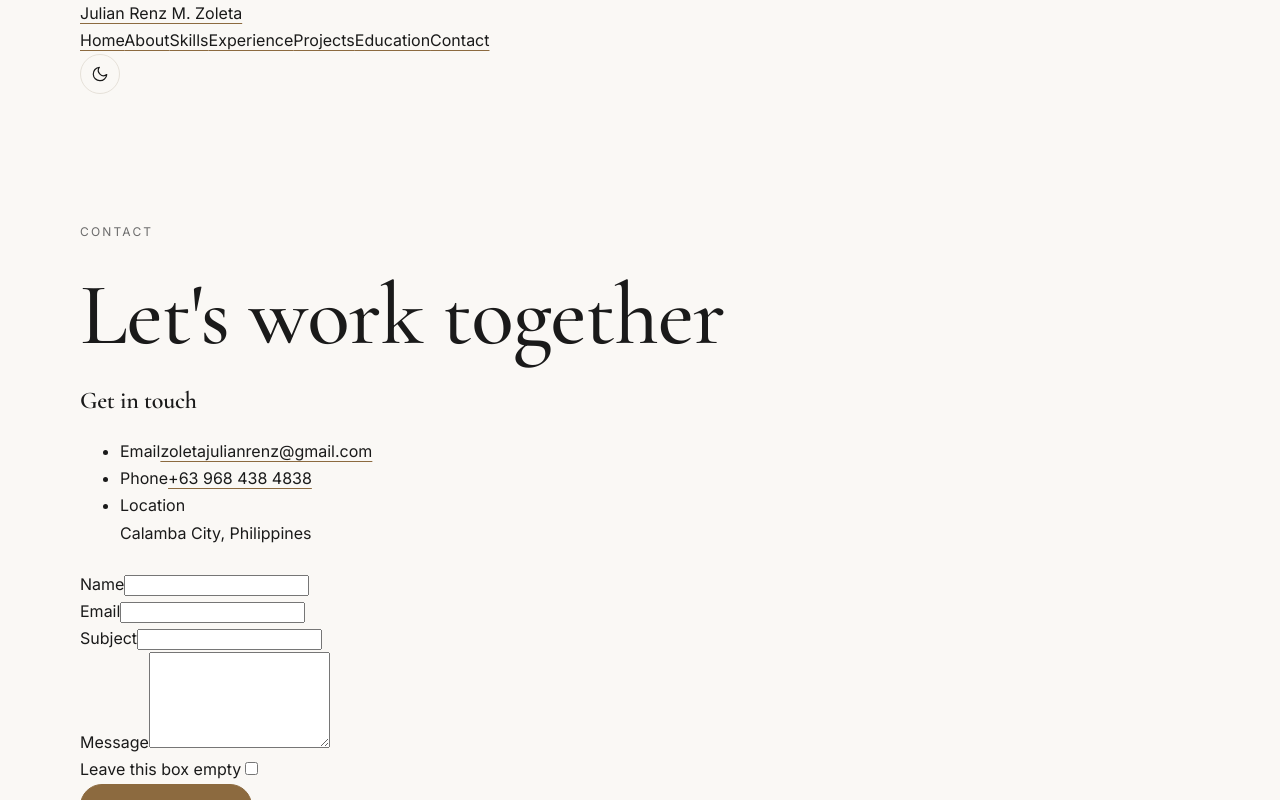
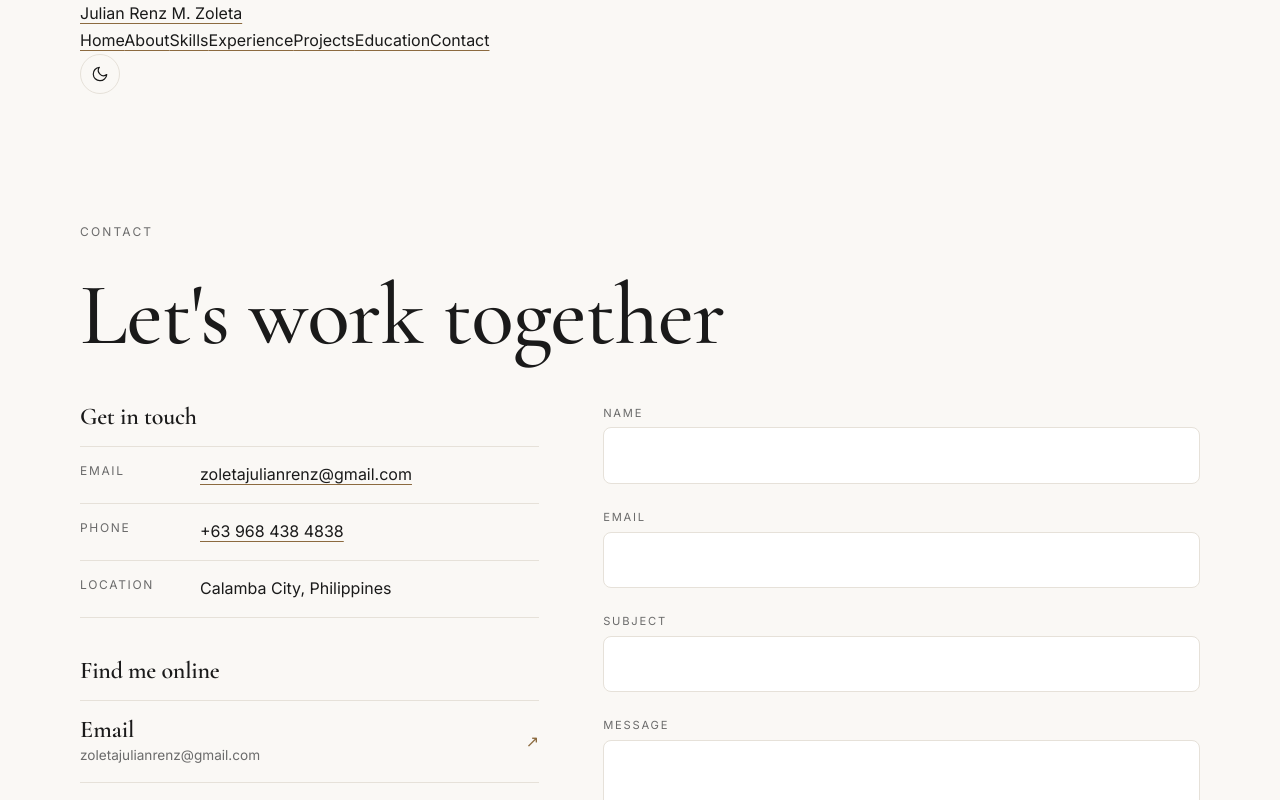
Before and after one commit to Jiro-op/my-portfolio, a React (Vite) app in the folder my-portfolio/: page /contact in a window 1280 px wide. Shown: the top 800 px of the page. Built offline with nearby package versions, Linux system fonts and the light colour scheme; no server answers.

Commit message:
Add style for contact and add projects info

```diff
--- a/my-portfolio/src/data/education.js
+++ b/my-portfolio/src/data/education.js
@@ -8,9 +8,15 @@ export const education = [
 
 export const credentials = [
     {
-        name: "",
-        issuer: "",
-        year: "",
+        name: "Operating Systems Support",
+        issuer: "Cisco Networking Academy",
+        year: "2026",
+        credentialId: "",
+    },
+     {
+        name: "Digital Safety and Security Awareness",
+        issuer: "Cisco Networking Academy",
+        year: "2026",
         credentialId: "",
     },
 ];
--- a/my-portfolio/src/data/profile.js
+++ b/my-portfolio/src/data/profile.js
@@ -3,7 +3,7 @@ export const profile = {
     name: "Julian Renz M. Zoleta",
     title: "Freelance Photographer / Web Developer",
     tagline: "Capturing Moments, Creating Stories.",
-    intro: "",
+    intro: "I am a freelance photographer with a strong background in front-end web development, combining technical precision with an eye for compelling visual storytelling. Having spent two years building clean, responsive digital experiences, I bring a unique understanding of composition, lighting, and layout to every shoot. My focus is on crafting clean, high-impact imagery that elevates brands, captures authentic moments, and seamlessly translates across both print and digital platforms.",
     photo: "/profile/profile.jpg",
     location: "Calamba City, Philippines",
     email: "zoletajulianrenz@gmail.com",
@@ -19,11 +19,11 @@ export const profile = {
         "Front-End Developer",
     ],
     bio: [
-        "",
-        "",
+        "My creative path began in front-end development, where I spent two years crafting user interfaces and honing a sharp eye for visual balance and detail. That technical foundation naturally drew me behind the camera, inspiring me to transition into freelance photography in early 2026. Today, I leverage both disciplines to approach visual storytelling with both artistic intuition and meticulous technical execution.",
+        "Whether working on corporate branding, commercial projects, or personal portraiture, my goal is to deliver imagery that speaks clearly and authentically. My experience in web structure allows me to shoot with the end product in mind creating assets that integrate seamlessly into modern marketing campaigns and digital media. I am currently available for full-time photography roles, client commissions, and creative collaborations.",
     ],
     socials: [
-        {label: "Email", url:""},
-        {label: "GitHub", url:""},
+        {label: "Email", url:"zoletajulianrenz@gmail.com"},
+        {label: "GitHub", url:"https://github.com/Jiro-op/"},
     ],
 };
--- a/my-portfolio/src/data/projects.js
+++ b/my-portfolio/src/data/projects.js
@@ -87,4 +87,26 @@ export const projects = [
         features: ["Multiple layout orientations (Badge circular format, Vertical stacked logo, and Horizontal lockup).","High contrast ,monochromatic visual identity (Bold black lettering on clean backgrounds).","Professional iconography utilizing a camera on a tripod combined with custom JIRO PRODUCTION typography."],
         screenshots: ["/projects/project4.jpg","/projects/project4.1.jpg","/projects/project4.2.jpg",],
     },
+    {
+        id: 5,
+        slug: "Jiro Custom Typography Explorations",
+        name: "Jiro Custom Typography Explorations",
+        category: "Branding & Graphic Design",
+        type: "Custom Logotype & Font Design",
+        description: "A custom typography exploration sheet showcasing distinct wordmark variations for the Jiro brand name, incorporating subtle photography and creative structural elements.",
+        year: "2026",
+        technologies: ["Adobe Illustrator"],
+        image:"/projects/project5.jpg",
+        projectUrl: "",
+        githubUrl: "",
+        demoUrl: "",
+        docsUrl: "",
+        role: "Graphic Designer",
+        status: "Completed",
+        overview: "A creative typographic study focused on developing unique letterform variations for the Jiro brand mark, integrating thematic icons directly into the glyph structure.",
+        problem: "Designing a distinctive logotype that balances legibility with creative branding elements related to photography and multimedia.",
+        solution: "Explored three typographic variations incorporating integrated graphic elements-such as a camera lens inside the letter i, clean geometry, and custom interconnected ligature strokes across the letters.",
+        features: ["Multi-concept exploration layout featuring three distinct typographic styles.","Camera lens icon integration into the letter i  dot/stem structure.","Custom connected typography linking the top strokes of i and r."],
+        screenshots: [],
+    },
 ];
--- a/my-portfolio/src/index.css
+++ b/my-portfolio/src/index.css
@@ -483,3 +483,87 @@ img {display: block; max-width: 100%; height: auto;}
 }
 .social-list a:hover .social-name { color: var(--accent); }
 .social-list a:hover .social-arrow { transform: translate(3px, -3px); }
+
+:root { --error: #b3261e; }
+[data-theme="dark"] { --error: #ff8a80; }
+
+.contact-grid { display: grid; gap: var(--space-5); margin-top: var(--space-4); }
+.contact-details h3 { margin-bottom: var(--space-2); }
+.contact-list {
+  list-style: none;
+  margin: 0 0 var(--space-4);
+  padding: 0;
+  border-top: 1px solid var(--line);
+}
+.contact-list li {
+  display: grid;
+  grid-template-columns: 6.5rem 1fr;
+  gap: var(--space-2);
+  padding-block: 0.9rem;
+  border-bottom: 1px solid var(--line);
+}
+.contact-list span {
+  font-size: 0.75rem;
+  letter-spacing: 0.14em;
+  text-transform: uppercase;
+  color: var(--muted);
+}
+.contact-list a { overflow-wrap: anywhere; }
+.contact-list p { margin: 0; }
+
+.contact-form { display: grid; gap: var(--space-3); }
+.contact-form .btn { justify-self: start; }
+.contact-form .btn:disabled { opacity: 0.6; cursor: not-allowed; }
+.field { display: grid; gap: 0.3rem; }
+.field label {
+  font-size: 0.7rem;
+  letter-spacing: 0.16em;
+  text-transform: uppercase;
+  color: var(--muted);
+}
+.field input,
+.field textarea {
+  width: 100%;
+  padding: 0.7rem 0;
+  background: transparent;
+  color: var(--text);
+  border: 0;
+  border-bottom: 1px solid var(--text);
+  border-radius: 0;
+  font: inherit;
+}
+.field textarea { min-height: 9rem; resize: vertical; }
+.field input[aria-invalid="true"],
+.field textarea[aria-invalid="true"] { border-bottom-color: var(--error); }
+.field-error { margin: 0; font-size: 0.85rem; color: var(--error); }
+.form-status {
+  margin: 0;
+  padding: var(--space-2);
+  border: 1px solid var(--line);
+  border-radius: 8px;
+}
+.form-status.success { border-color: var(--accent); }
+.form-status.error { border-color: var(--error); color: var(--error); }
+.hp {
+  position: absolute;
+  left: -9999px;
+  width: 1px;
+  height: 1px;
+  overflow: hidden;
+}
+
+@media (min-width: 900px) {
+  .contact-grid { grid-template-columns: 1fr 1.3fr; }
+}
+
+.field input,
+.field textarea {
+  padding: 0.85rem 1rem;
+  background: var(--surface);
+  border: 1px solid var(--line);
+  border-radius: 8px;
+}
+.field input:focus,
+.field textarea:focus { border-color: var(--accent); }
+.field input[aria-invalid="true"],
+.field textarea[aria-invalid="true"] { border-color: var(--error); }
```
